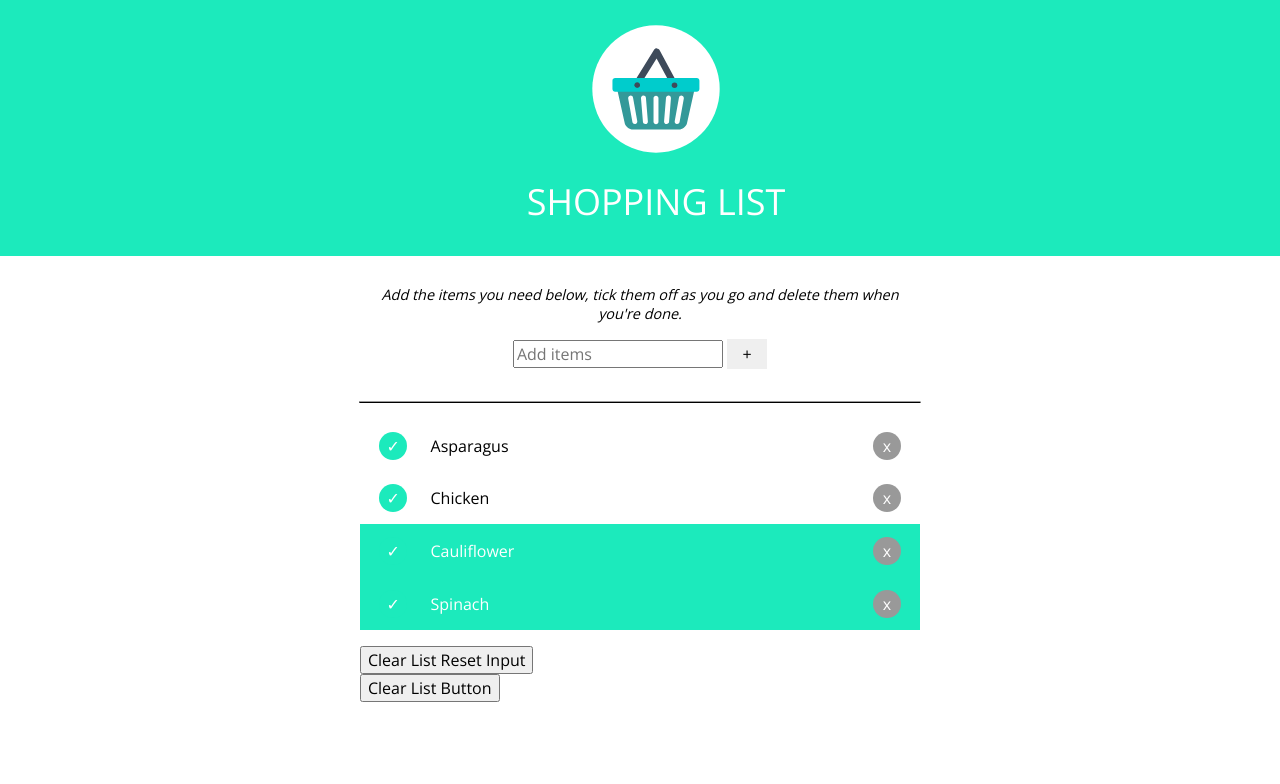
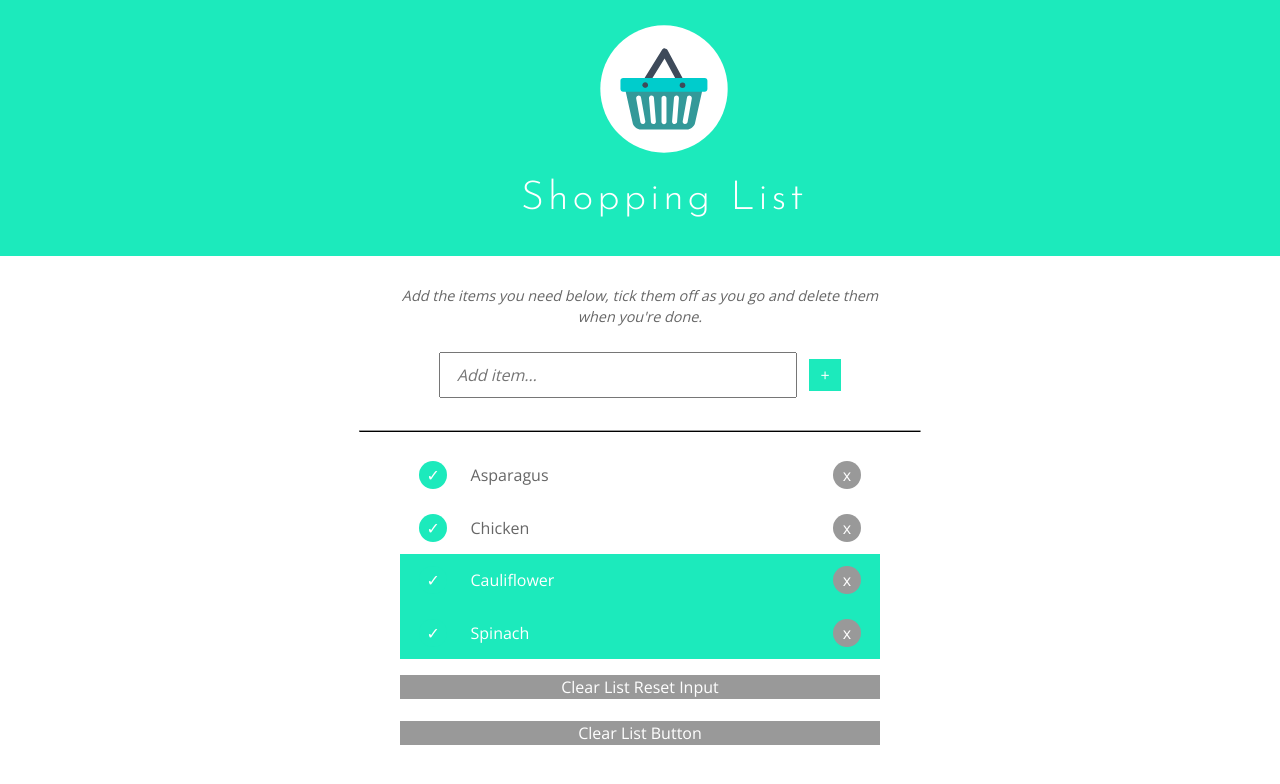
Before and after one commit to ingvillo/shopping-list-app, a plain HTML site: page index.html in a window 1280 px wide. Shown: the top 784 px of the page. Drawn offline with nearby package versions, Linux system fonts and the light colour scheme.

Commit message:
styled input field and reset button

```diff
--- a/css/styles.css
+++ b/css/styles.css
@@ -4,13 +4,14 @@ body {
 	margin: 0 auto;
 	/* Typography */
 	font-family: 'Open Sans', sans-serif;
-	font-weight: 400;
+	font-weight: 300;
+	color: #666666;
 }
 
 .list-section,
 .input-section,
 .clear-section {
-	width: 35em;
+	width: 30em;
 	margin: 0 auto;
 }
 
@@ -22,15 +23,20 @@ body {
 	margin: 0 auto;
 	background-color: #1ceabc;
 	text-align: center;
-	padding: 1.5em 1em;
+	padding: 1.5em;
+}
+
+img {
+
 }
 
 .title {
+	margin-top: 0.5em;
 	color: white;
-	font-family: 'Open Sans', sans-serif;
+	font-family: 'Josefin Sans', sans-serif;
 	font-weight: 300;
-	font-size: 2.25em;
-	margin-top: 0.5em;
+	font-size: 2.5em;
+	letter-spacing: 0.1em;
 
 }
 
@@ -46,23 +52,39 @@ body {
 	/* Typography */
 	font-size: 0.9em;
 	font-style: italic;
+	line-height: 1.5em;
 
 }
 
+
 #add-to-list {
-	margin-top: 1em;
+	/*border: 2px solid red;*/
+	margin-top: 1.5em;
+}
+
+#text-input {
+	width: 70%;
+	height: 2.5em;
+	/*border: 1px solid red;*/
+	padding-left: 1em;
+	/* Typography */
+	font-style: italic;
 }
 
 
 #addItem {
-	width: 40px;
-	height: 30px;
+	width: 2em;
+	height: 2em;
+	background-color: #1ceabc;
 	border-style: none;
+	color: white;
+	margin-left: 0.5em;
 
 }
 
 #addItem:hover {
-	background-color: #1ceabc;
+	background-color: #eaeaea;
+	color: #666666;
 
 }
 
@@ -103,13 +125,13 @@ ul {
 
 
 .new-item {
-
 }
 
 .ticked-item {
 	background-color: #1ceabc;
 	/* Typography */
 	color: white;
+	font-weight: 300;
 }
 
 /* ticked box delete button */
@@ -132,10 +154,6 @@ ul {
 	color: white;
 }
 
-.checkbox:hover {
-	background-color: #eaeaea;
-	color: black;
-}
 
 .delete {
 	float: right;
@@ -143,16 +161,18 @@ ul {
 	color: white;
 }
 
+.checkbox:hover,
 .delete:hover {
 	background-color: #eaeaea;
-	color: black;
+	color: #666666;
 }
 
 
 /* reset button css */
 
-button #clear-list {
-	background-color: #333366;
+#reset-button {
+	background-color: #999999;
+	border-style: none;
 	padding: 0 auto;
 	cursor: pointer;
 	display: inline-block;
--- a/index.html
+++ b/index.html
@@ -3,7 +3,7 @@
 <head>
 	<meta charset="UTF-8">
 	<title>Shopping List</title>
-	<link href='http://fonts.googleapis.com/css?family=Dosis:300,400|Open+Sans:400,600' rel='stylesheet' type='text/css'>
+	<link href='http://fonts.googleapis.com/css?family=Josefin+Sans:400,100,300,600|Open+Sans:300,400,600,700' rel='stylesheet' type='text/css'>
 	<link rel="stylesheet" type="text/css" href="css/normalize.css">
 	<link rel="stylesheet" type="text/css" href="css/styles.css">
 	<script src="http://code.jquery.com/jquery.min.js"></script>
@@ -12,13 +12,13 @@
 <body>
 	<header class="banner-section">
  		<img src="images/shopping-cart-icon.svg" alt="shopping-cart-icon" height="130px" width="130px">
-		<h1 class="title">SHOPPING LIST</h1>
+		<h1 class="title">Shopping List</h1>
 	</header>
 
 	<section class="input-section">
 		<p class="instructions">Add the items you need below, tick them off as you go and delete them when you're done.</p>
 		<form id="add-to-list">
-		<input type="text" name="add" placeholder="Add items">
+		<input type="text" id="text-input" placeholder="Add item…">
 		<input type="submit" id="addItem" value="+">
 		</form>
 	</section>
@@ -53,8 +53,10 @@
 	</section>
 
 	<section class="clear-section">
-		<input type="reset" value="Clear List Reset Input" /><br>
-		<button type="reset" onclick="">Clear List Button</button>
+		<input type="reset" value="Clear List Reset Input" id="reset-button"/>
+		<br>
+		<br>
+		<button type="reset" onclick="" id="reset-button">Clear List Button</button>
 	</section>
 
 </body>
```
